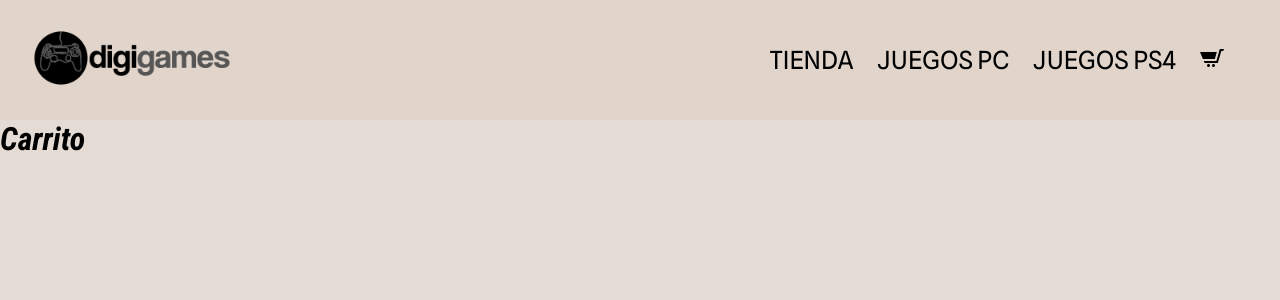
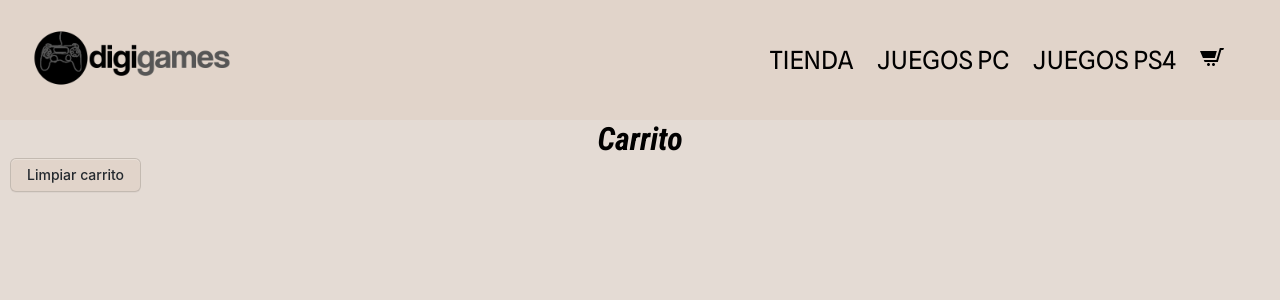
Before and after one commit to Agushtinsin/digigames, a React (Create React App) app: page /cart in a window 1280 px wide. Shown: the top 300 px of the page. Built offline with nearby package versions, Linux system fonts and the light colour scheme.

Commit message:
clase 10

```diff
--- a/src/App.js
+++ b/src/App.js
@@ -1,12 +1,15 @@
 import react from "react";
 import "./assets/main.css";
 import Routes from "./routes/Routes";
+import CartProvider from "./components/CartContext/CartContext";
 
 class App extends react.Component {
     render() {
         return (
             <div className="App">
-                <Routes />
+                <CartProvider>
+                    <Routes />
+                </CartProvider>
             </div>
         );
     }
--- a/src/assets/main.css
+++ b/src/assets/main.css
@@ -157,3 +157,63 @@ img {
 .button:hover {
     opacity: 0.7;
 }
+
+.button-4 {
+    margin-left: 10px;
+    appearance: none;
+    background-color: rgba(223, 209, 196, 0.623);
+    border: 1px solid rgba(27, 31, 35, 0.15);
+    border-radius: 6px;
+    box-shadow: rgba(27, 31, 35, 0.04) 0 1px 0,
+        rgba(255, 255, 255, 0.25) 0 1px 0 inset;
+    box-sizing: border-box;
+    color: #24292e;
+    cursor: pointer;
+    display: inline-block;
+    font-family: -apple-system, system-ui, "Segoe UI", Helvetica, Arial,
+        sans-serif, "Apple Color Emoji", "Segoe UI Emoji";
+    font-size: 14px;
+    font-weight: 500;
+    line-height: 20px;
+    list-style: none;
+    padding: 6px 16px;
+    position: relative;
+    transition: background-color 0.2s cubic-bezier(0.3, 0, 0.5, 1);
+    user-select: none;
+    -webkit-user-select: none;
+    touch-action: manipulation;
+    vertical-align: middle;
+    white-space: nowrap;
+    word-wrap: break-word;
+}
+
+.button-4:hover {
+    background-color: rgba(241, 226, 212, 0.623);
+    text-decoration: none;
+    transition-duration: 0.1s;
+}
+
+.button-4:disabled {
+    background-color: #fafbfc;
+    border-color: rgba(27, 31, 35, 0.15);
+    color: #959da5;
+    cursor: default;
+}
+
+.button-4:active {
+    background-color: #edeff2;
+    box-shadow: rgba(225, 228, 232, 0.2) 0 1px 0 inset;
+    transition: none 0s;
+}
+
+.button-4:focus {
+    outline: 1px transparent;
+}
+
+.button-4:before {
+    display: none;
+}
+
+.button-4:-webkit-details-marker {
+    display: none;
+}
--- a/src/components/Cart/Cart.jsx
+++ b/src/components/Cart/Cart.jsx
@@ -1,15 +1,13 @@
 import React from "react";
+import ItemDetail from "../ItemDetail/ItemDetail";
 
-const Cart = () => {
+const Cart = ({ items }) => {
     return (
-        <div
-            style={{
-                display: "flex",
-                justifycontent: "center",
-                alignItems: "center",
-            }}
-        >
-            <h1>Carrito</h1>
+        <div>
+            {items.map((currentItem) => {
+                const { item } = currentItem;
+                return <ItemDetail {...item} cantidad={currentItem.cantidad} />;
+            })}
         </div>
     );
 };
--- /dev/null
+++ b/src/components/CartContainer/CartContainer.jsx
@@ -0,0 +1,22 @@
+import React, { useContext } from "react";
+import { CartContext } from "../CartContext/CartContext";
+import Cart from "../Cart/Cart";
+
+const CartContainer = () => {
+    const { itemsCart, clear } = useContext(CartContext);
+
+    const clearItems = () => {
+        clear();
+    };
+    return (
+        <div>
+            <h1 style={{ textAlign: "center" }}>Carrito</h1>
+            <button className="button-4" onClick={clearItems}>
+                Limpiar carrito
+            </button>
+            <Cart items={itemsCart} />
+        </div>
+    );
+};
+
+export default CartContainer;
--- /dev/null
+++ b/src/components/CartContext/CartContext.jsx
@@ -0,0 +1,44 @@
+import { createContext, useState } from "react";
+import React from "react";
+
+export const CartContext = createContext([]);
+
+const CartProvider = ({ children }) => {
+    const [itemsCart, setItemsCart] = useState([]);
+
+    const addItem = (currentItem) => {
+        if (itemsCart.some(({ item }) => item.id === currentItem.item.id)) {
+            return;
+        }
+        setItemsCart([...itemsCart, currentItem]);
+    };
+
+    const removeItem = (itemId) => {
+        const newArray = itemsCart.filter(
+            (element) => element.item.id !== itemId
+        );
+        setItemsCart(newArray);
+    };
+
+    const clear = () => setItemsCart([]);
+
+    const isInCart = (itemId) => {
+        const isInCartTrue = itemsCart.find(
+            (element) => element.item.id === itemId
+        );
+        console.log(isInCartTrue);
+        isInCartTrue
+            ? alert("Esta en el carrito")
+            : alert("No esta en el carrito");
+    };
+
+    return (
+        <CartContext.Provider
+            value={{ itemsCart, addItem, removeItem, clear, isInCart }}
+        >
+            {children}
+        </CartContext.Provider>
+    );
+};
+
+export default CartProvider;
--- a/src/components/ItemCount/ItemCount.jsx
+++ b/src/components/ItemCount/ItemCount.jsx
@@ -1,48 +1,38 @@
 import React, { useState } from "react";
 import { Link } from "react-router-dom";
 
-function ItemCount({ stock, inicial }) {
-    let [count, setCount] = useState(inicial);
-
+function ItemCount({ stock, cantidad, setCantidad }) {
     const increment = () => {
-        setCount(count + 1);
+        setCantidad(cantidad + 1);
     };
 
     const decrement = () => {
-        setCount(count - 1);
+        setCantidad(cantidad - 1);
     };
 
     return (
         <div className="contador">
-            <p id="numero">Total a comprar: {count}</p>
+            <p id="numero">Total a comprar: {cantidad}</p>
             <div>
-                <button id="restar" onClick={decrement} disabled={count === 0}>
+                <button
+                    id="restar"
+                    onClick={decrement}
+                    disabled={cantidad === 0}
+                >
                     ➖
                 </button>
                 <button
                     onClick={increment}
-                    disabled={count === stock ? true : false}
+                    disabled={cantidad === stock ? true : false}
                 >
                     ➕
                 </button>
-                {count > 0 && (
+                {cantidad > 0 && (
                     <Link to="/cart">
-                        <button>Agregar al carrito</button>
+                        <button>Ir al carrito</button>
                     </Link>
                 )}
             </div>
-            {/* <div>
-                <button id="restar" onClick={decrement} disabled={count === 1}>
-                    ➖
-                </button>
-                <button
-                    onClick={increment}
-                    disabled={count === stock ? true : false}
-                >
-                    ➕
-                </button>
-                <button>Agregar al carrito</button>
-            </div> */}
         </div>
     );
 }
--- a/src/components/ItemDetail/ItemDetail.jsx
+++ b/src/components/ItemDetail/ItemDetail.jsx
@@ -1,6 +1,44 @@
-import React from "react";
+import React, { useContext } from "react";
 import ItemCount from "../ItemCount/ItemCount";
-const ItemDetail = ({ title, pictureUrl, price, stock }) => {
+import { useLocation } from "react-router";
+import { CartContext } from "../CartContext/CartContext";
+
+const ItemDetail = ({
+    id,
+    title,
+    pictureUrl,
+    price,
+    description,
+    category,
+    stock,
+    cantidad,
+    setCantidad,
+}) => {
+    const location = useLocation();
+
+    const { addItem, removeItem, isInCart } = useContext(CartContext);
+
+    const handleAddItem = () => {
+        const item = {
+            title,
+            pictureUrl,
+            price,
+            description,
+            category,
+            id,
+            stock,
+        };
+        addItem({ item, cantidad });
+    };
+
+    const handleRemoveItem = () => {
+        removeItem(id);
+    };
+
+    const handleIsInCart = () => {
+        isInCart(id);
+    };
+
     return (
         <div>
             <div className="card">
@@ -8,8 +46,34 @@ const ItemDetail = ({ title, pictureUrl, price, stock }) => {
                 <div>
                     <h2>{title}</h2>
                     <p className="precio">${price}</p>
-                    <p>Stock: {stock}</p>
-                    <ItemCount stock={stock} inicial={1} />
+
+                    {location.pathname === "/cart" ? null : (
+                        <>
+                            <p>Plataforma: {category}</p>
+                            <p>Stock: {stock}</p>
+                            <ItemCount
+                                stock={stock}
+                                cantidad={cantidad}
+                                setCantidad={setCantidad}
+                            />
+                            <button onClick={handleAddItem}>
+                                Agregar al carrito
+                            </button>
+                            <button onClick={handleIsInCart}>
+                                ¿Esta en el carrito?
+                            </button>
+                        </>
+                    )}
+
+                    {location.pathname === "/cart" && (
+                        <>
+                            <p>Cantidad seleccionada: {cantidad}</p>
+                            <p>Precio total de ${price * cantidad}</p>
+                            <button onClick={handleRemoveItem}>
+                                Remover item
+                            </button>
+                        </>
+                    )}
                 </div>
             </div>
         </div>
--- a/src/components/ItemDetailContainer/ItemDetailContainer.jsx
+++ b/src/components/ItemDetailContainer/ItemDetailContainer.jsx
@@ -7,6 +7,8 @@ export const ItemDetailContainer = () => {
     const { itemId } = useParams();
 
     const [item, setItem] = useState(null);
+
+    const [cantidad, setCantidad] = useState(0);
 
     useEffect(() => {
         if (itemId) {
@@ -24,7 +26,11 @@ export const ItemDetailContainer = () => {
 
     return (
         <div>
-            <ItemDetail {...item} />
+            <ItemDetail
+                {...item}
+                cantidad={cantidad}
+                setCantidad={setCantidad}
+            />
         </div>
     );
 };
--- a/src/components/Navbar/Navbar.jsx
+++ b/src/components/Navbar/Navbar.jsx
@@ -24,7 +24,9 @@ class Navbar extends react.Component {
                             <NavLink to="/category/ps4">Juegos PS4</NavLink>
                         </li>
                         <li>
-                            <CartWidget />
+                            <NavLink to="/cart">
+                                <CartWidget />
+                            </NavLink>
                         </li>
                     </ul>
                 </nav>
--- a/src/routes/Routes.js
+++ b/src/routes/Routes.js
@@ -3,7 +3,7 @@ import { BrowserRouter, Switch, Route } from "react-router-dom";
 import Navbar from "../components/Navbar/Navbar";
 import { ItemListContainer } from "../components/ItemListContainer/ItemListContainer";
 import { ItemDetailContainer } from "../components/ItemDetailContainer/ItemDetailContainer";
-import Cart from "../components/Cart/Cart";
+import CartContainer from "../components/CartContainer/CartContainer";
 const Routes = () => {
     return (
         <div>
@@ -20,7 +20,7 @@ const Routes = () => {
                         <ItemListContainer />
                     </Route>
                     <Route path="/cart">
-                        <Cart />
+                        <CartContainer />
                     </Route>
                 </Switch>
             </BrowserRouter>
```
